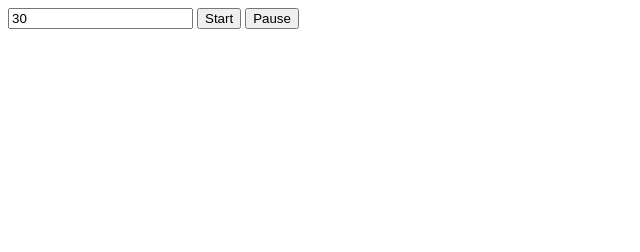
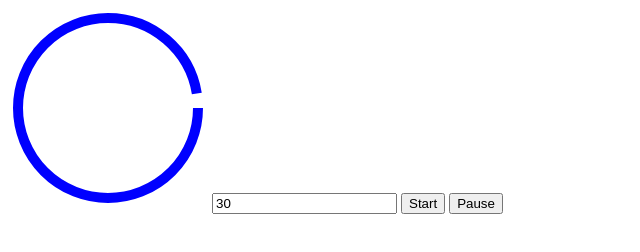
Before and after one commit to Atomize101/webTimer, a plain HTML site: page index.html in a window 1280 px wide. Shown: the whole page, without its empty margins (0-640 px from the left). Drawn offline with Linux system fonts and the light colour scheme.

Commit message:
Adding in SVG circle for timer

```diff
--- a/index.html
+++ b/index.html
@@ -6,6 +6,17 @@
     <title>Web Timer</title>
 </head>
 <body>
+    <svg height="200" width="200">
+        <circle
+        r="90"
+        cx="100"
+        cy="100"
+        fill="transparent"
+        stroke="blue"
+        stroke-width="10"
+        stroke-dasharray="560"
+        stroke-dashoffset="10" />
+    </svg>
     <input id="duration" value="30" />
     <button id="start">Start</button>
     <button id="pause">Pause</button>
```
